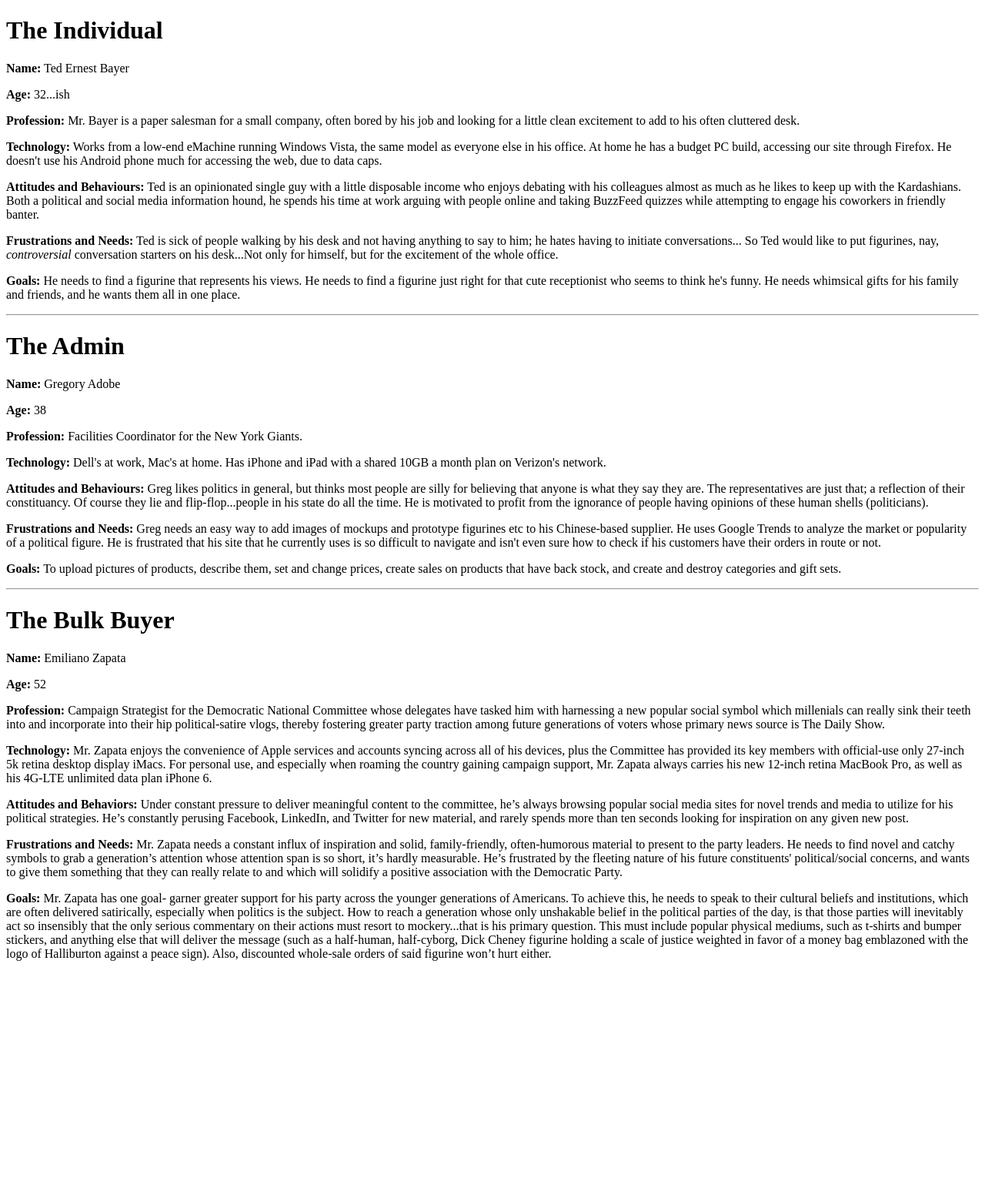
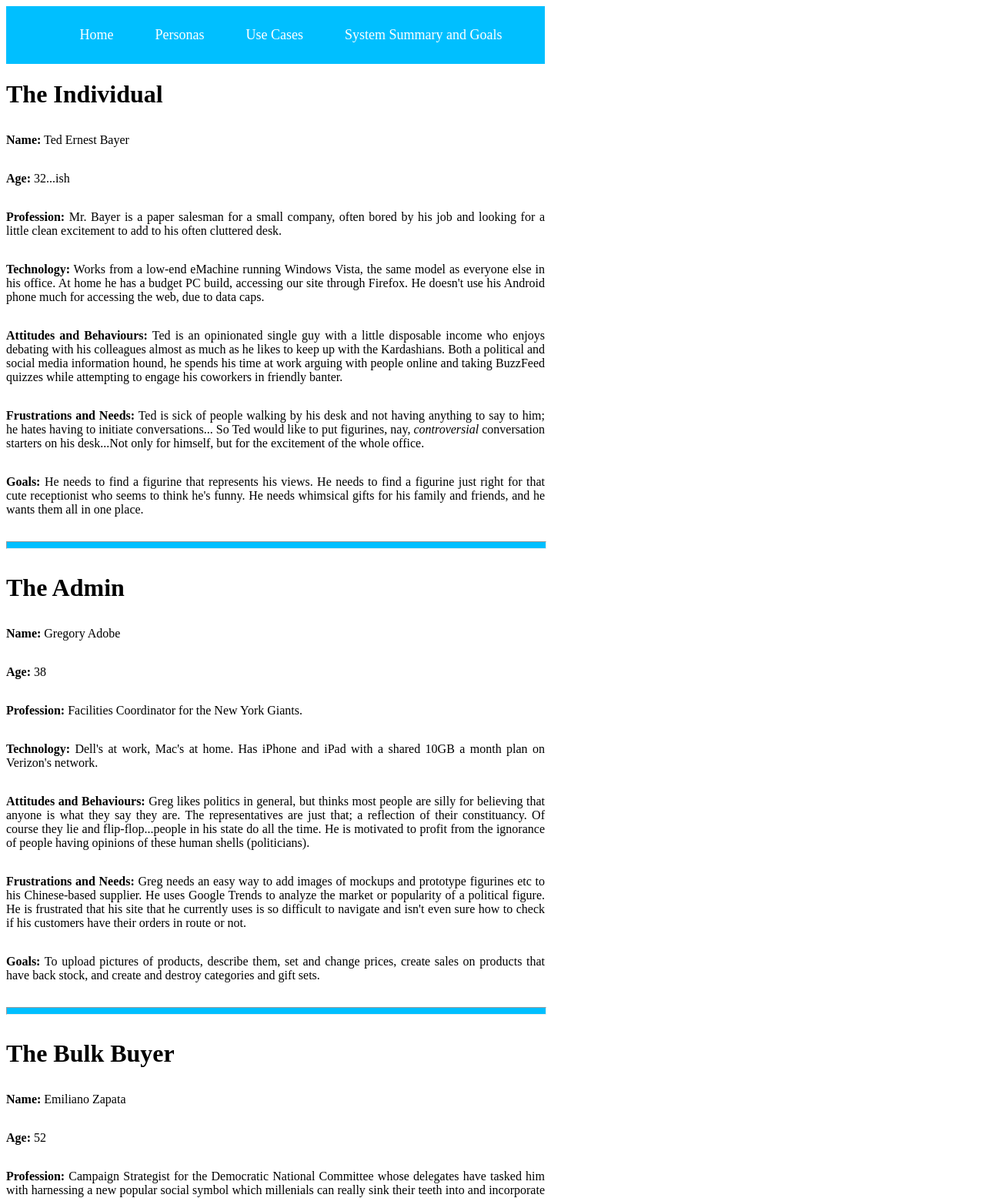
Before and after one commit to jameswlhill/cheqout, a PHP site: page /specification/personas.php in a window 1280 px wide. Shown: the top 1556 px of the page at 77% size. Before the commit the page ends 1248 px from the top, so only its background shows below. Run offline with PHP 8.4, Linux system fonts and the light colour scheme.

Commit message:
Added index, navigation var, redid css into flow.css
https://app.asana.com/0/32737638783261/32737638783270

```diff
--- a/css/bulkflow.css
+++ /dev/null
@@ -1,4 +0,0 @@
-#bulkflow {
-	width: 600px;
-	height: 200px;
-}
--- /dev/null
+++ b/css/flow.css
@@ -0,0 +1,81 @@
+.navigation {
+	font-size: large;
+	list-style: none;
+	margin: 0;
+	background: deepskyblue;
+	display: -webkit-box;
+	display: -moz-box;
+	display: -ms-flexbox;
+	display: -webkit-flex;
+	display: inline-flex;
+	-webkit-flex-flow: row wrap;
+	justify-content: center;
+}
+
+.navigation a {
+	text-decoration: none;
+	display: block;
+	padding: 1.5em;
+	color: white;
+}
+
+.navigation a:hover {
+	background: #00b7f5;
+}
+
+@media all and (max-width: 800px) {
+	.navigation {
+		justify-content: space-around;
+	}
+}
+@media all and (max-width: 600px) {
+	.navigation {
+		-webkit-flex-flow: column wrap;
+		flex-flow: column wrap;
+		padding: 0;
+	}
+
+	.navigation a {
+		text-align: center;
+		padding: 10px;
+		border-top: 1px solid rgba(255, 255, 255, 0.3);
+		border-bottom: 1px solid rgba(0, 0, 0, 0.1);
+	}
+
+	.navigation li:last-of-type a {
+		border-bottom: none;
+	}
+}
+
+/* make all pics the same size */
+img
+{
+	width: 700px;
+	margin: auto;
+}
+
+/* make all p text fixed width */
+
+p
+{
+	text-align: justify;
+	width: 700px;
+	margin-bottom: 2em;
+	margin-top: 2em;
+}
+
+ul {
+	text-align: left;
+	width: 660px;
+}
+
+hr {
+	margin-top: 2em;
+	margin-bottom: 2em;
+	width: 700px;
+	height: 8px;
+	margin-left: 0;
+	margin-right: 0;
+	background-color: deepskyblue;
+	color: deepskyblue;
+}
--- a/specification/personas.php
+++ b/specification/personas.php
@@ -3,7 +3,16 @@
 	<head>
 		<meta charset="UTF-8">
 		<title>Cheqout Personas</title>
+		<link href="../css/flow.css" rel="stylesheet" type="text/css" />
 	</head>
+	<header>
+		<ul class="navigation">
+			<li><a href="../index.php">Home</a></li>
+			<li><a href="personas.php">Personas</a></li>
+			<li><a href="usecases.php">Use Cases</a></li>
+			<li><a href="summarygoals.php">System Summary and Goals</a></li>
+		</ul>
+	</header>
 	<body>
 		<h1>The Individual</h1>
 		<p>
```
Also changed, not shown: index.php (added, +18 -0 lines), specification/summarygoals.php (+9 -0 lines), specification/usecases.php (+9 -1 lines).
